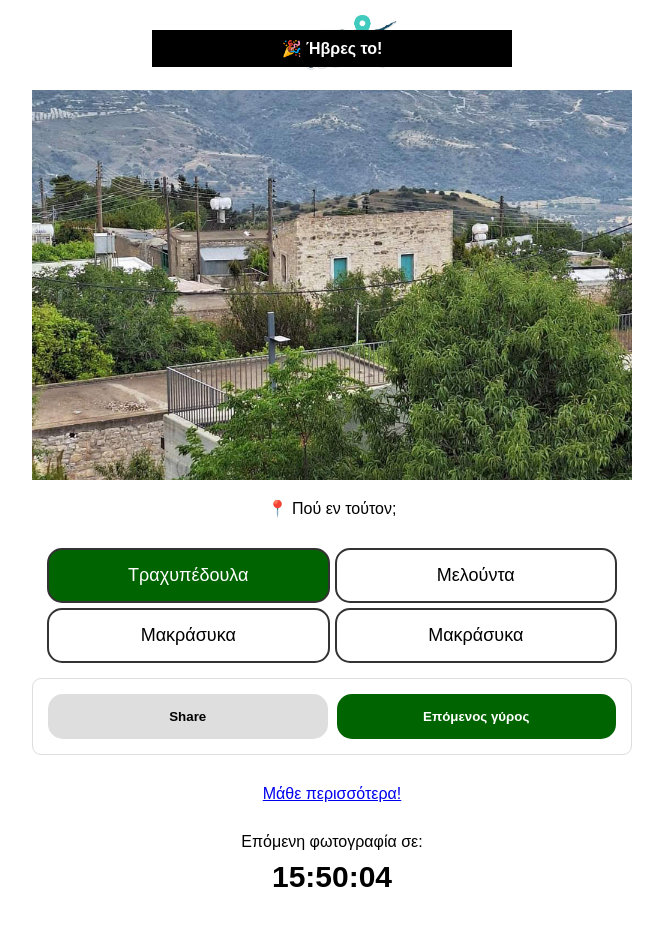
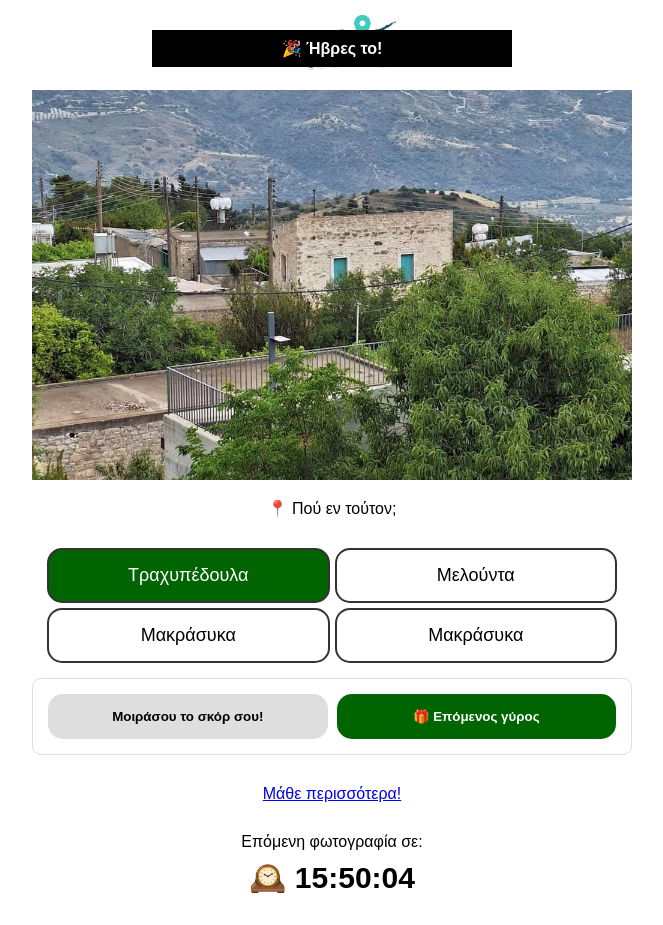
Before and after one commit to SavvasStephanides/pou-en-touton, a Next.js app: page /pouentouton/game in a window 1280 px wide. Both pictures are taken after a click on the button "Τραχυπέδουλα". Shown: the whole page, without its empty margins (308-971 px from the left). Built offline with nearby package versions, Linux system fonts and the light colour scheme.

Commit message:
Various string changes

```diff
--- a/src/app/game/page.tsx
+++ b/src/app/game/page.tsx
@@ -151,8 +151,8 @@ export default function GamePage() {
             </ul>
           </section>
           {gameState.gameQuestions[gameState.currentLevel].correctAnswerIsFound() && <div className="question-end-buttons">
-            <button className="share" onClick={() => copyShareableString()}>Share</button>
-            {gameState.currentLevel !== (gameState.gameQuestions.length-1) && <button className="next-level" onClick={() => goToNextLevel()}>Επόμενος γύρος</button>}
+            <button className="share" onClick={() => copyShareableString()}>Μοιράσου το σκόρ σου!</button>
+            {gameState.currentLevel !== (gameState.gameQuestions.length-1) && <button className="next-level" onClick={() => goToNextLevel()}>🎁 Επόμενος γύρος</button>}
 
 
           </div>}
@@ -161,7 +161,7 @@ export default function GamePage() {
           </div>
           <div style={{padding: "30px"}}>
               <div style={{textAlign: "center"}}>Επόμενη φωτογραφία σε:</div>
-              <div style={{fontSize: "30px", fontWeight: "bold", marginTop: "9px", textAlign: "center"}}>{nextGameTimer}</div>
+              <div style={{fontSize: "30px", fontWeight: "bold", marginTop: "9px", textAlign: "center"}}>🕰️ {nextGameTimer}</div>
           </div>
         </div>
       </main>
```
